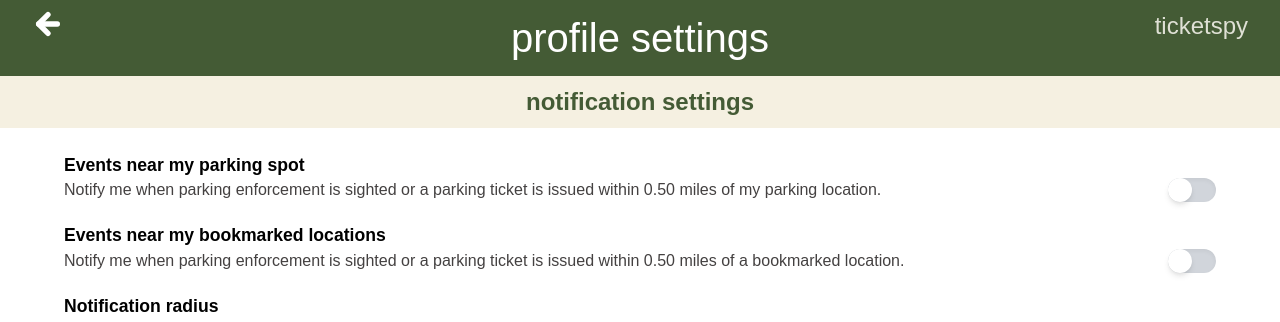
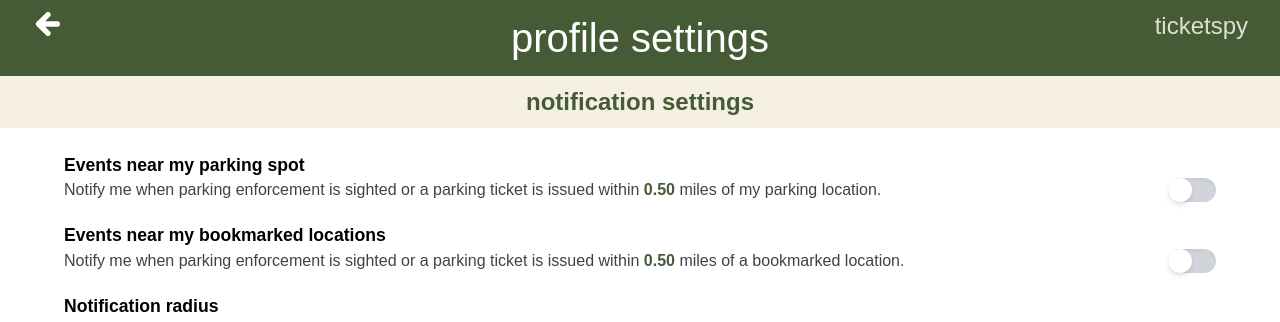
Before and after one commit to NushaS/TicketSpy, a Next.js app: page /profile-settings in a window 1280 px wide. Shown: the top 322 px of the page. Built offline with nearby package versions, Linux system fonts and the light colour scheme; no server answers; a web font is replaced by a local one.

Commit message:
Bold notification mile radius in the notification setting text

```diff
--- a/app/profile-settings/profile-settings.module.css
+++ b/app/profile-settings/profile-settings.module.css
@@ -78,6 +78,10 @@
   gap: 1.25rem;
 }
 
+.mileRadius{
+  color: #445B35;
+  font-weight: 700;
+}
 
 /* editable account fields form */
 .accountForm {
@@ -86,7 +90,6 @@
   gap: 1.5rem;
   margin: 0 4rem;
 }
-
 
 .accountFormGroup {
   display: flex;
--- a/components/profile-settings-page/NotificationSettings.tsx
+++ b/components/profile-settings-page/NotificationSettings.tsx
@@ -144,8 +144,11 @@ export default function NotificationSettings() {
         <div>
           <h3 className={styles.notificationHeading}>Events near my parking spot</h3>
           <div className={styles.notificationContent}>
-            Notify me when parking enforcement is sighted or a parking ticket is issued within{' '}
-            {distanceMiles.toFixed(2)} miles of my parking location.
+            <span>
+              Notify me when parking enforcement is sighted or a parking ticket is issued within{' '}
+              <span className={styles.mileRadius}>{distanceMiles.toFixed(2)}</span> miles of my
+              parking location.
+            </span>
             <ToggleSwitch
               checked={enabledParking}
               onCheckedChange={(val) => handleToggle('parking', Boolean(val))}
@@ -156,8 +159,11 @@ export default function NotificationSettings() {
         <div>
           <h3 className={styles.notificationHeading}>Events near my bookmarked locations</h3>
           <div className={styles.notificationContent}>
-            Notify me when parking enforcement is sighted or a parking ticket is issued within{' '}
-            {distanceMiles.toFixed(2)} miles of a bookmarked location.
+            <span>
+              Notify me when parking enforcement is sighted or a parking ticket is issued within{' '}
+              <span className={styles.mileRadius}>{distanceMiles.toFixed(2)}</span> miles of a
+              bookmarked location.
+            </span>
             <ToggleSwitch
               checked={enabledBookmarked}
               onCheckedChange={(val) => handleToggle('bookmark', Boolean(val))}
```
